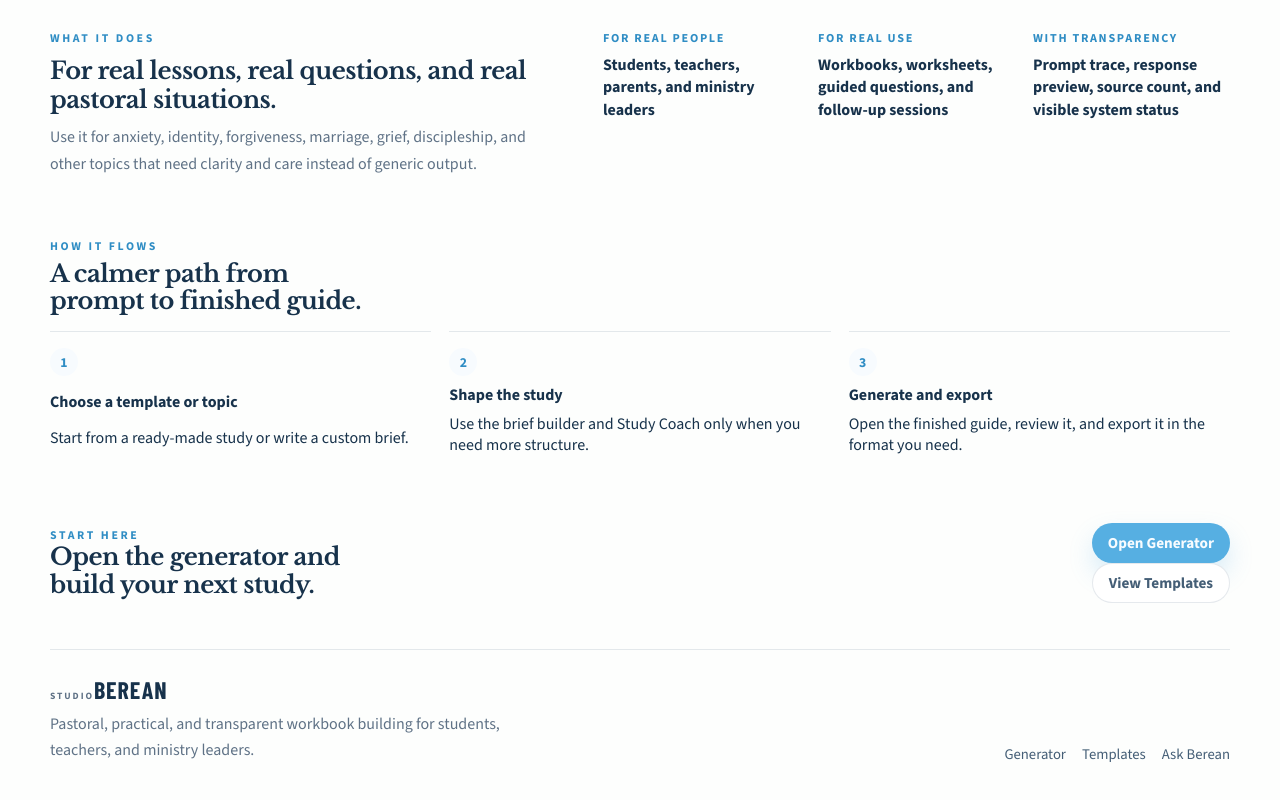
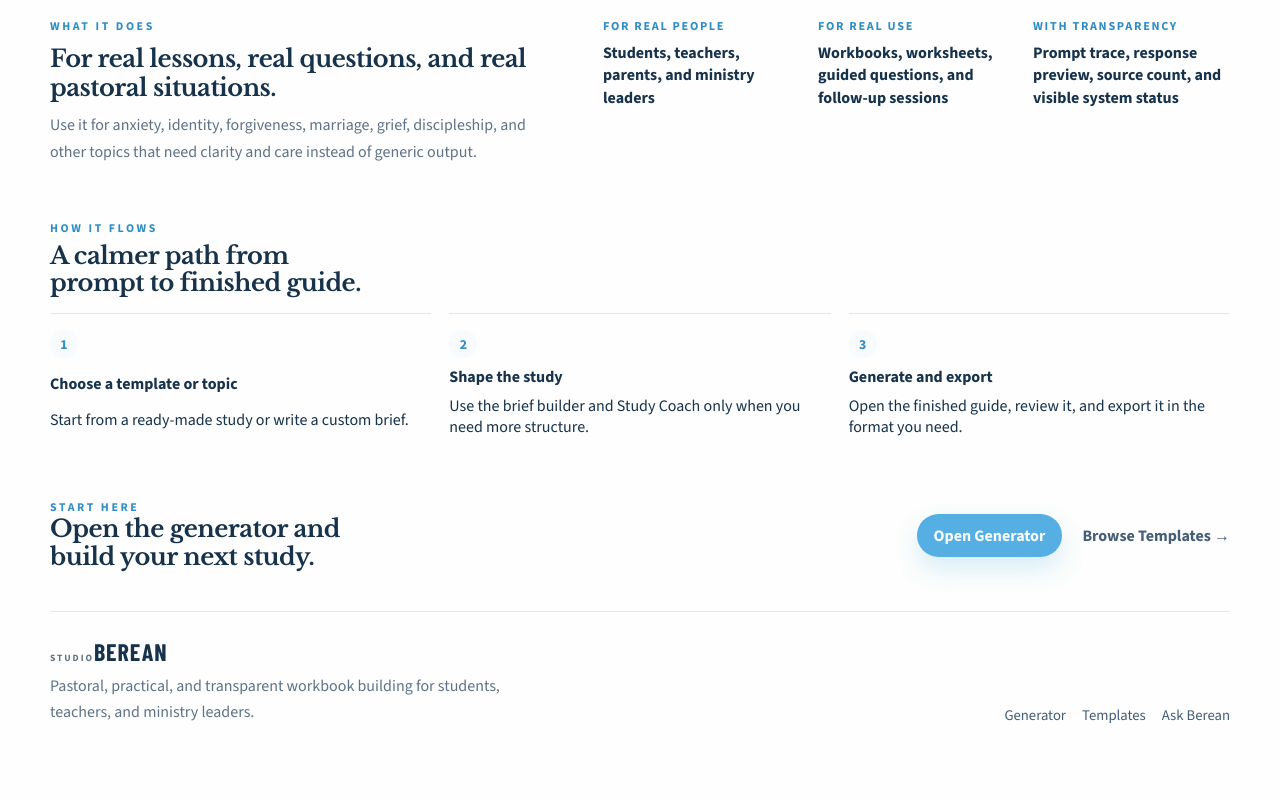
Before and after one commit to Svakira/berean-work-generator, a website: page public/index.html in a window 1280 px wide. Shown: the part 550-1350 px from the top of the page. Drawn offline with nearby package versions, Linux system fonts and the light colour scheme.

Commit message:
polish: tighten spacing, hover states, final CTA, dark mode template cards

```diff
--- a/public/index.html
+++ b/public/index.html
@@ -132,9 +132,9 @@
           <p class="eyebrow">Start here</p>
           <h2>Open the generator and build your next study.</h2>
         </div>
-        <div class="hero-actions home-hero-actions">
+        <div class="home-final-actions">
           <a class="btn btn-primary" href="/generator">Open Generator</a>
-          <a class="btn btn-subtle" href="/templates">View Templates</a>
+          <a class="plain-link-strong" href="/templates">Browse Templates &rarr;</a>
         </div>
       </section>
 
--- a/public/styles.css
+++ b/public/styles.css
@@ -436,7 +436,7 @@
 }
 
 .page-home {
-  gap: 34px;
+  gap: 28px;
 }
 
 .page-home .section-band {
@@ -501,6 +501,11 @@
   gap: 4px;
   padding-top: 12px;
   border-top: 1px solid var(--line);
+  transition: border-color 150ms ease;
+}
+
+.hero-side-list article:hover {
+  border-top-color: var(--accent);
 }
 
 .hero-side-list article:first-child {
@@ -887,6 +892,18 @@
   box-shadow: 0 8px 18px rgba(86, 175, 226, 0.08);
 }
 
+[data-theme="dark"] .template-card.active {
+  background: rgba(103, 194, 241, 0.12);
+  border-color: rgba(103, 194, 241, 0.35);
+}
+
+.home-final-actions {
+  display: flex;
+  align-items: center;
+  gap: 20px;
+  flex-wrap: wrap;
+}
+
 .template-card__eyebrow {
   font-size: 0.66rem;
   text-transform: uppercase;
```
